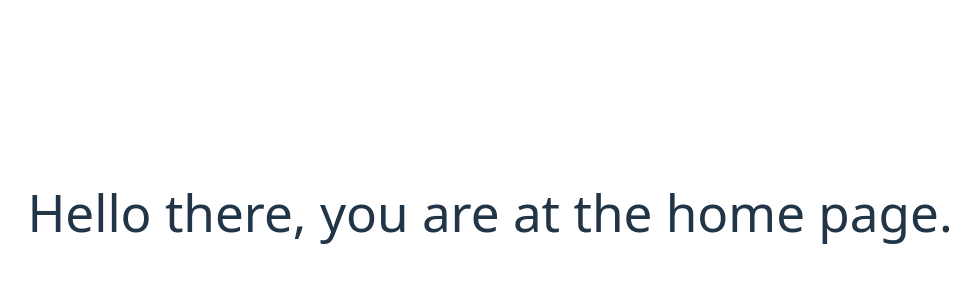
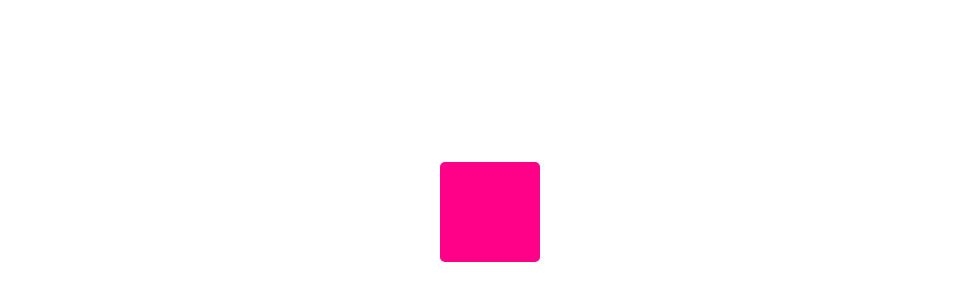
Before and after one commit to pgori/pgori.github.io, a React (Vite) app: page / in a window 1280 px wide. Shown: the part 188-488 px from the top of the page, without its empty margins (150-1130 px from the left). Built offline with nearby package versions, Linux system fonts and the light colour scheme.

Commit message:
added motion (animation library)

```diff
--- a/package.json
+++ b/package.json
@@ -10,6 +10,7 @@
     "preview": "vite preview"
   },
   "dependencies": {
+    "motion": "^12.23.12",
     "react": "^19.1.0",
     "react-dom": "^19.1.0",
     "react-router-dom": "^7.7.0"
--- a/src/pages/home/HomePage.tsx
+++ b/src/pages/home/HomePage.tsx
@@ -1,5 +1,25 @@
+import { motion } from "motion/react"
+
 function HomePage() {
-    return <h1>Hello there, you are at the home page.</h1>
+    // return <h1 className="text-3xl font-bold text-blue-800">Hello there, you are at the home page.</h1>
+    return Rotate()
+}
+
+function Rotate() {
+    return (
+        <motion.div
+            style={box}
+            animate={{ rotate: 360 }}
+            transition={{ duration: 1 }}
+        />
+    )
+}
+
+const box = {
+    width: 100,
+    height: 100,
+    backgroundColor: "#ff0088",
+    borderRadius: 5,
 }
 
 export default HomePage;
```
Also changed, not shown: 1 other file (tests, documents, lock files or other folders).
